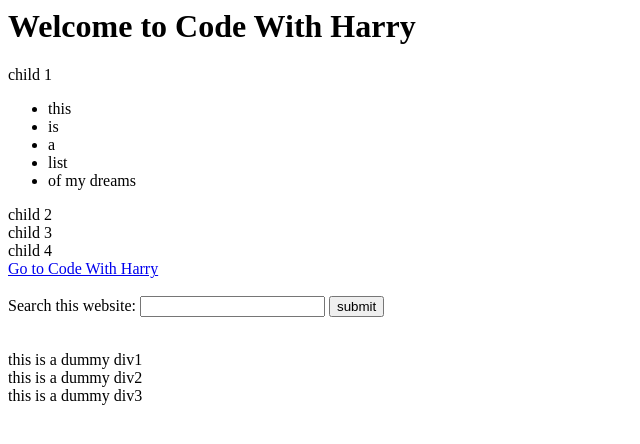
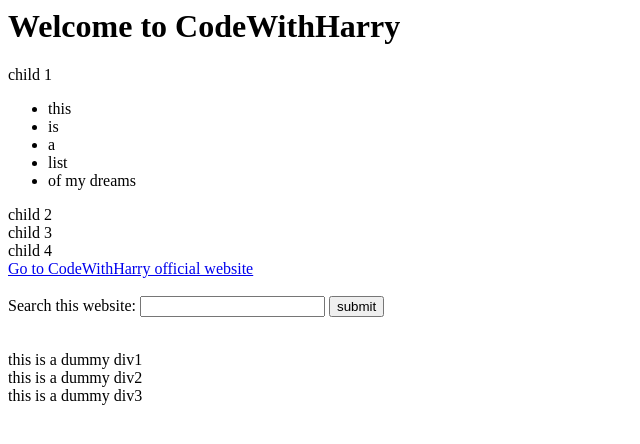
Before and after one commit to pcprakharchandra/to-do-notes, a plain HTML site: page index.html in a window 1280 px wide. Shown: the whole page, without its empty margins (0-640 px from the left). Drawn offline with Linux system fonts and the light colour scheme.

Commit message:
Update index.html

```diff
--- a/index.html
+++ b/index.html
@@ -4,12 +4,12 @@
     <meta charset="UTF-8">
     <meta name="viewport" content="width=device-width, initial-scale=1.0">
     <meta http-equiv="X-UA-Compatible" content="ie=edge">
-    <title>Document</title>
+    <title>Documents</title>
 </head>
 
 <body>
     <div class="container">
-        <h1 id="heading"> Welcome to Code With Harry</h1>
+        <h1 id="heading"> Welcome to CodeWithHarry</h1>
         <div id="myfirst" class="child red good" id="first">child 1
 
             <ul class="this">
@@ -24,7 +24,7 @@
         <div class="child red">child 3</div>
         <div class="child">child 4</div>
         <form action="none.html" method="post">
-            <a href="//codewithharry.com">Go to Code With Harry</a>
+            <a href="//codewithharry.com">Go to CodeWithHarry official website</a>
             <br>
             <br> Search this website: <input type="text" name="Hello" id="">
             <input type="button" value="submit">
```
